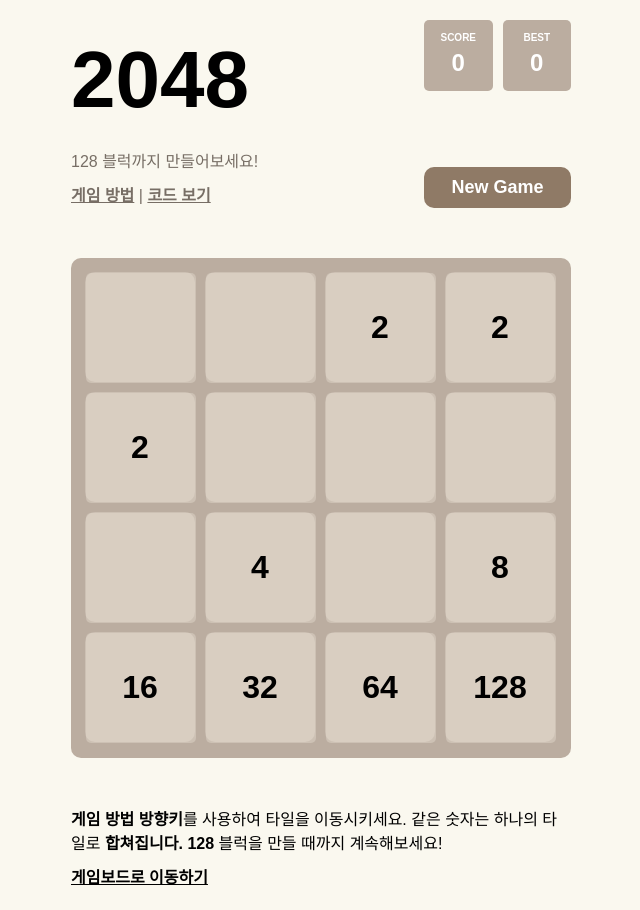
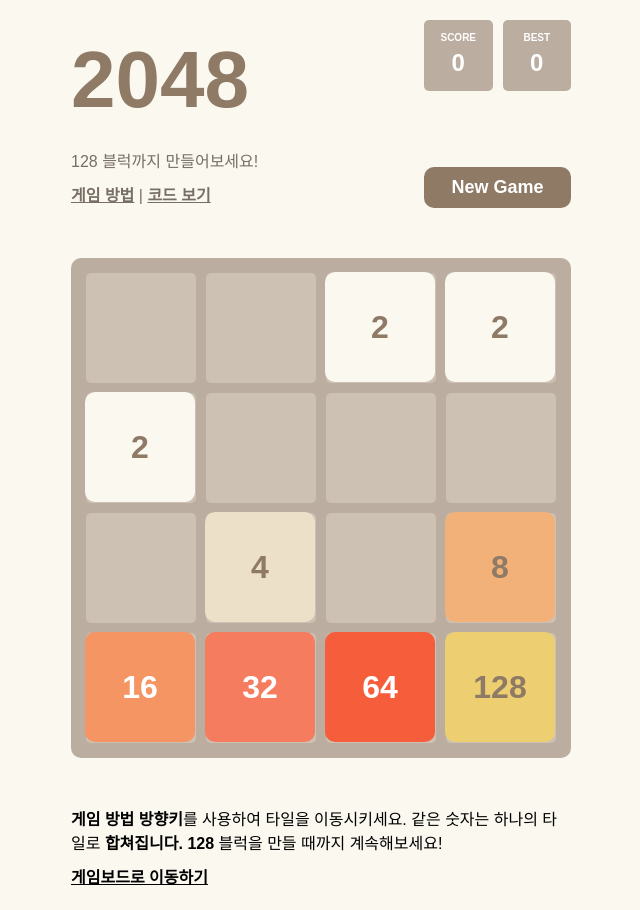
Before and after one commit to Yeonu-Kim/2048_game, a React (Vite) app: page / in a window 1280 px wide. Shown: the whole page, without its empty margins (319-959 px from the left). Built offline with nearby package versions, Linux system fonts and the light colour scheme.

Commit message:
[feat] Add cell styles for each values

```diff
--- a/src/components/Header.tsx
+++ b/src/components/Header.tsx
@@ -14,7 +14,7 @@ const Header = () => {
   };
   return (
     <StyledFullContainerH>
-      <StyledContainer width={70} color="black">
+      <StyledContainer width={70} color="secondaryDark">
         <StyledFont size="XL" bold>
           2048
         </StyledFont>
--- a/src/components/game/Cell.tsx
+++ b/src/components/game/Cell.tsx
@@ -15,11 +15,54 @@ const Cell: React.FC<CellProps> = ({ position, value }) => {
   const left = position[0] ?? 0;
   const top = position[1] ?? 0;
 
-  return (
-    <StyledCell left={left} top={top}>
-      {value}
-    </StyledCell>
-  );
+  const getCell = () => {
+    switch (value) {
+      case 2:
+        return (
+          <Cell2 left={left} top={top}>
+            {value}
+          </Cell2>
+        );
+      case 4:
+        return (
+          <Cell4 left={left} top={top}>
+            {value}
+          </Cell4>
+        );
+      case 8:
+        return (
+          <Cell8 left={left} top={top}>
+            {value}
+          </Cell8>
+        );
+      case 16:
+        return (
+          <Cell16 left={left} top={top}>
+            {value}
+          </Cell16>
+        );
+      case 32:
+        return (
+          <Cell32 left={left} top={top}>
+            {value}
+          </Cell32>
+        );
+      case 64:
+        return (
+          <Cell64 left={left} top={top}>
+            {value}
+          </Cell64>
+        );
+      case 128:
+        return (
+          <Cell128 left={left} top={top}>
+            {value}
+          </Cell128>
+        );
+    }
+  };
+
+  return <>{getCell()}</>;
 };
 
 const StyledCell = styled.div<StyledCellProps>`
@@ -33,12 +76,38 @@ const StyledCell = styled.div<StyledCellProps>`
   height: calc(${({ theme }) => theme.pixel.cellSize}rem);
   margin: 14px;
   border-radius: 10px;
-  background: ${({ theme }) => theme.color.secondaryBright};
-  color: ${({ theme }) => theme.color.black};
   font-size: 3.2rem;
   font-weight: bold;
+  color: ${({ theme }) => theme.color.secondaryDark};
   transition-property: left, top, transform;
   transition-duration: 200ms, 200ms, 100ms;
 `;
 
+const Cell2 = styled(StyledCell)`
+  background: #faf8ef;
+`;
+
+const Cell4 = styled(StyledCell)`
+  background: #ede0c8;
+`;
+
+const Cell8 = styled(StyledCell)`
+  background: #f2b179;
+`;
+const Cell16 = styled(StyledCell)`
+  background: #f59563;
+  color: ${({ theme }) => theme.color.white};
+`;
+const Cell32 = styled(StyledCell)`
+  background: #f67c5f;
+  color: ${({ theme }) => theme.color.white};
+`;
+const Cell64 = styled(StyledCell)`
+  background: #f65e3b;
+  color: ${({ theme }) => theme.color.white};
+`;
+const Cell128 = styled(StyledCell)`
+  background: #edcf72;
+`;
+
 export default Cell;
--- a/src/components/styles/Container.styled.tsx
+++ b/src/components/styles/Container.styled.tsx
@@ -10,7 +10,13 @@ interface StyledContainerProps {
     | 'secondaryBright'
     | 'secondaryDark'
     | 'default';
-  color?: 'white' | 'black' | 'primary' | 'secondary' | 'secondaryBright';
+  color?:
+    | 'white'
+    | 'black'
+    | 'primary'
+    | 'secondary'
+    | 'secondaryBright'
+    | 'secondaryDark';
   width?: number;
   align?: 'left' | 'center' | 'right';
   alignH?: 'left' | 'center' | 'right';
```
Also changed, not shown: 1 other file (tests, documents, lock files or other folders).
